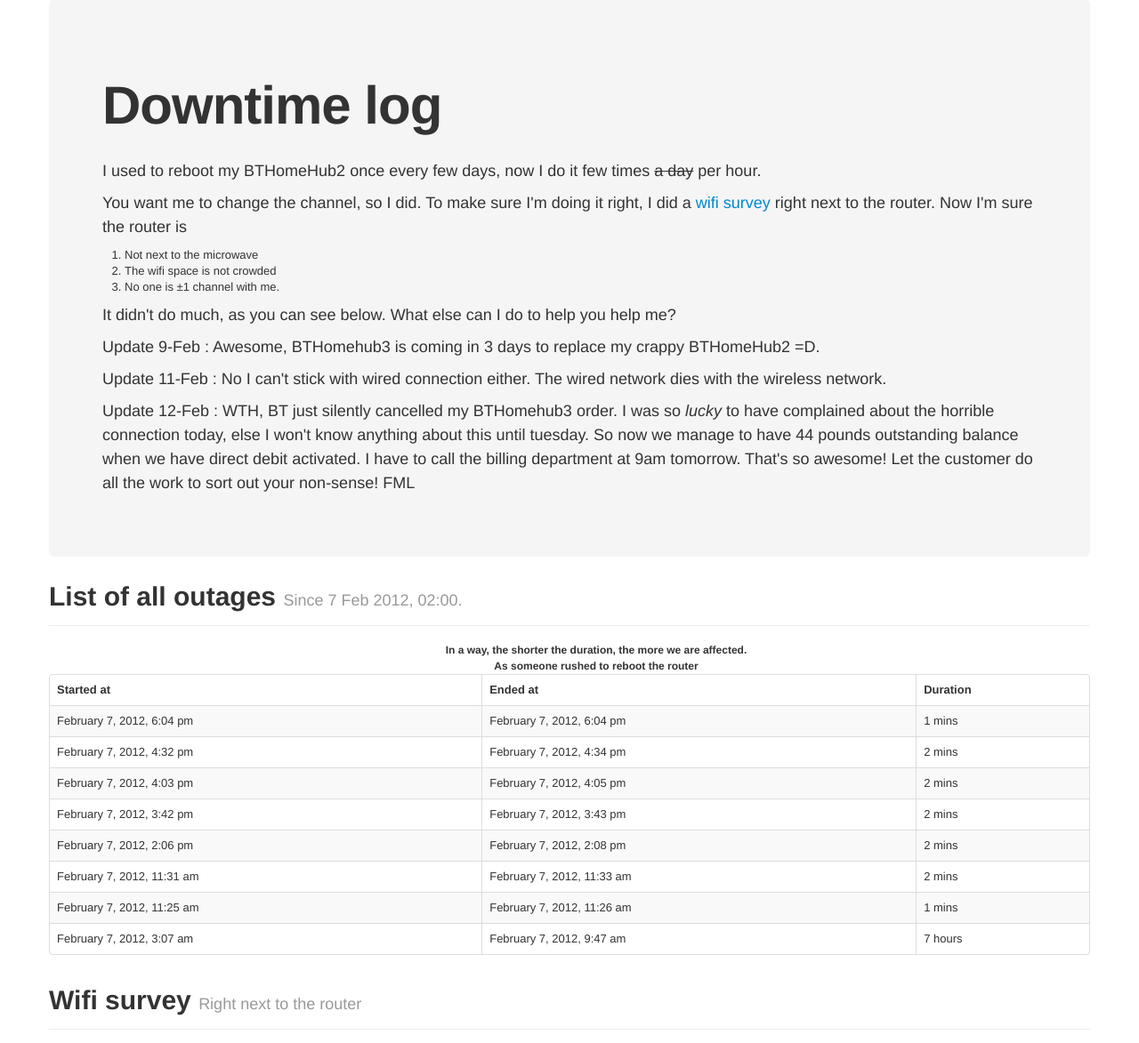
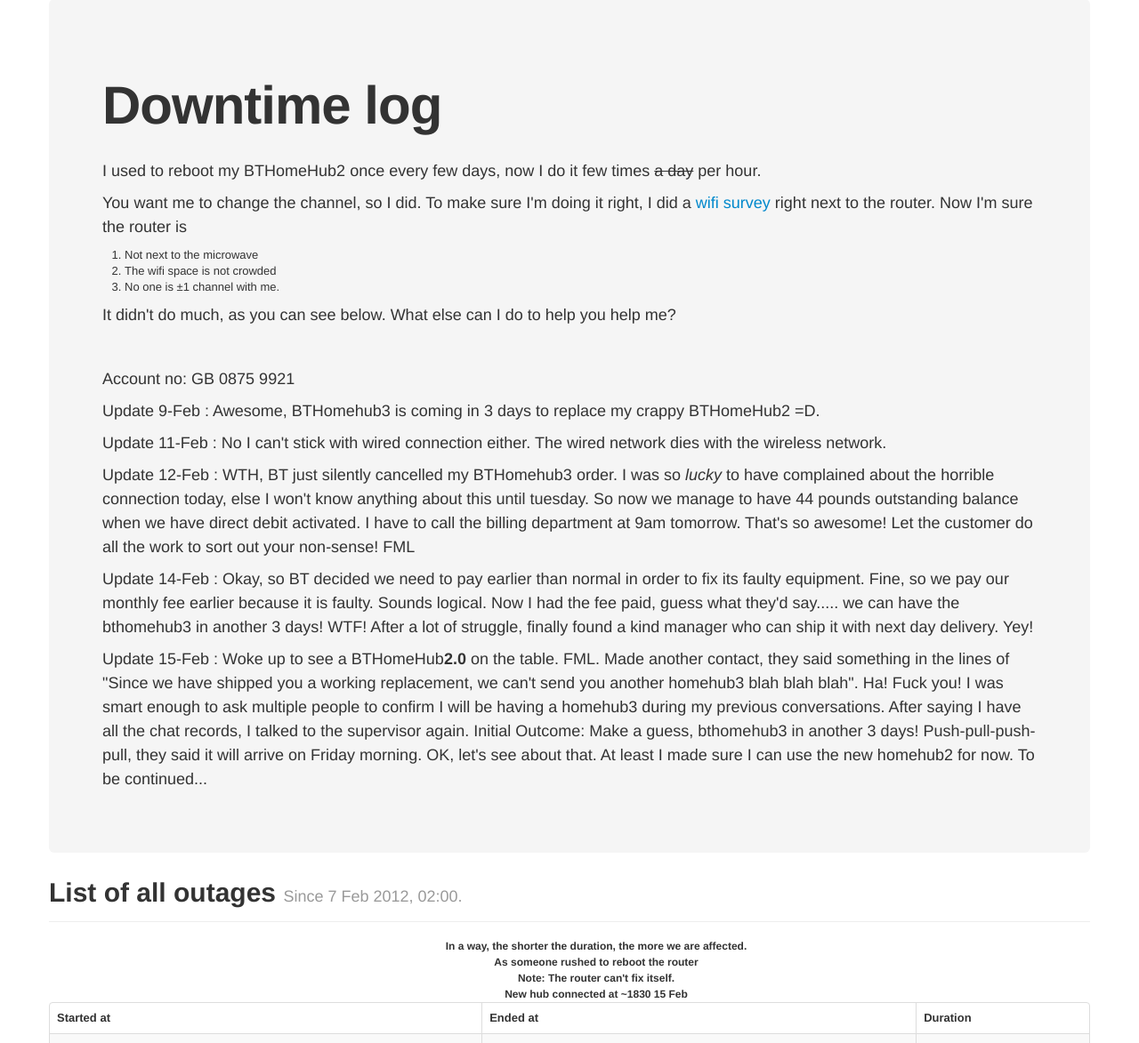
Before and after one commit to samwong1990/bthomehub-reliability, a PHP site: page / in a window 1280 px wide. Shown: the part 151-1324 px from the top of the page at 89% size. Run offline with PHP 8.4, Linux system fonts and the light colour scheme; data comes from the database, SQL or seed files in the repository; some libraries are stand-ins or nearby versions.

Commit message:
news update

```diff
--- a/index.php
+++ b/index.php
@@ -33,7 +33,7 @@
 
 	  var _gaq = _gaq || [];
 	  _gaq.push(['_setAccount', 'UA-20974018-2']);
-	_gaq.push(['_setDomainName', '.']);
+	  _gaq.push(['_setDomainName', 'samwong.hk']);
 	  _gaq.push(['_trackPageview']);
 
 	  (function() {
@@ -120,9 +120,13 @@
 	<p>I used to reboot my BTHomeHub2 once every few days, now I do it few times <strike>a day</strike> per hour.</p>
 	<p>You want me to change the channel, so I did. To make sure I'm doing it right, I did a <a href="#wifisurvey">wifi survey</a> right next to the router. Now I'm sure the router is <ol><li>Not next to the microwave</li><li>The wifi space is not crowded</li><li>No one is ±1 channel with me.</li></ol></p>
 	<p>It didn't do much, as you can see below. What else can I do to help you help me?</p>
+	<br><br>
+	<p>Account no: GB 0875 9921</p>
 	<p>Update 9-Feb : Awesome, BTHomehub3 is coming in 3 days to replace my crappy BTHomeHub2 =D.
 	<p>Update 11-Feb : No I can't stick with wired connection either. The wired network dies with the wireless network.</p>
 	<p>Update 12-Feb : WTH, BT just silently cancelled my BTHomehub3 order. I was so <i>lucky</i> to have complained about the horrible connection today, else I won't know anything about this until tuesday. So now we manage to have 44 pounds outstanding balance when we have direct debit activated. I have to call the billing department at 9am tomorrow. That's so awesome! Let the customer do all the work to sort out your non-sense! FML</p>
+	<p>Update 14-Feb : Okay, so BT decided we need to pay earlier than normal in order to fix its faulty equipment. Fine, so we pay our monthly fee earlier because it is faulty. Sounds logical. Now I had the fee paid, guess what they'd say..... we can have the bthomehub3 in another 3 days! WTF! After a lot of struggle, finally found a kind manager who can ship it with next day delivery. Yey!</p>
+	<p>Update 15-Feb : Woke up to see a BTHomeHub<b>2.0</b> on the table. FML. Made another contact, they said something in the lines of "Since we have shipped you a working replacement, we can't send you another homehub3 blah blah blah". Ha! Fuck you! I was smart enough to ask multiple people to confirm I will be having a homehub3 during my previous conversations. After saying I have all the chat records, I talked to the supervisor again. Initial Outcome: Make a guess, bthomehub3 in another 3 days! Push-pull-push-pull, they said it will arrive on Friday morning. OK, let's see about that. At least I made sure I can use the new homehub2 for now. To be continued...</p>
 </div>
 
 <section id="typography">
@@ -134,6 +138,8 @@
 			<div class="span12" style="text-align:center">
 				<h5>In a way, the shorter the duration, the more we are affected.</h5>
 				<h5>As someone rushed to reboot the router</h5>
+				<h5>Note: The router can't fix itself.</h5>
+				<h5>New hub connected at ~1830 15 Feb</h5>
 			</div>
 			<table class="table table-striped table-bordered">
 				<thead>
```
Lines whose indentation alone changed are shown as unchanged.
